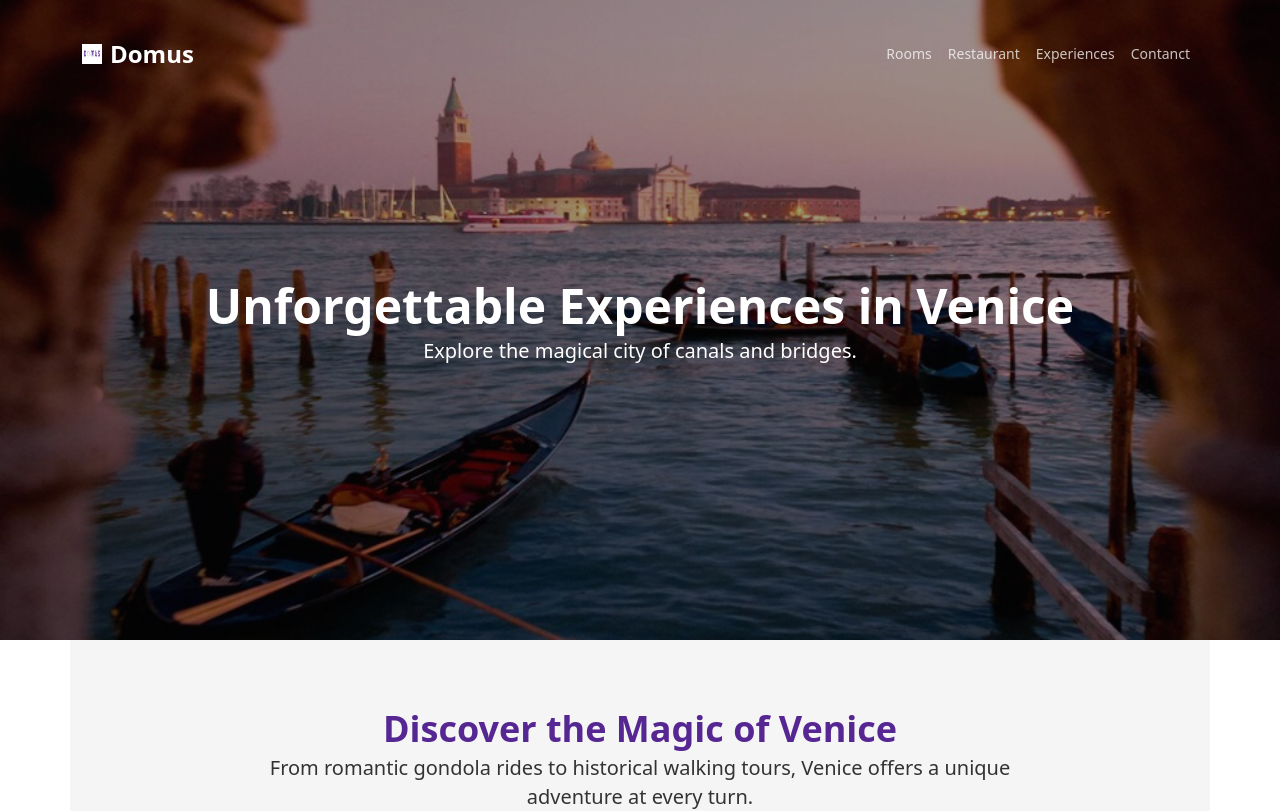
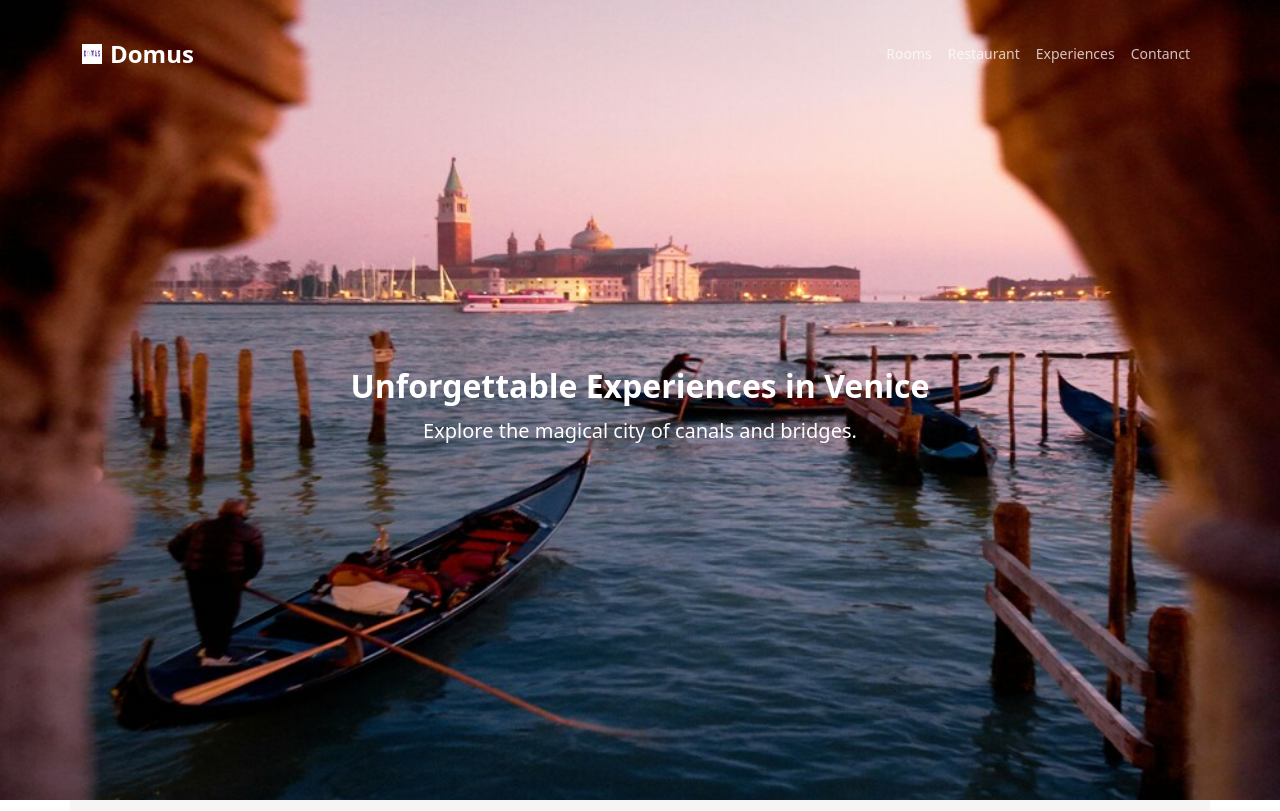
Before and after one commit to andrea-maiolo/epicode-Capstone, a React (Vite) app in the folder frontend/: page /experiences in a window 1280 px wide. Shown: the top 811 px of the page. Built offline with nearby package versions, Linux system fonts and the light colour scheme.

Commit message:
Refactor ExperienceVenice to use Bootstrap classes

```diff
--- a/frontend/src/components/ExperienceVenice/ExperienceVenice.jsx
+++ b/frontend/src/components/ExperienceVenice/ExperienceVenice.jsx
@@ -7,14 +7,15 @@ import "./Experience.scss";
 
 const ExperienceVenice = () => {
   return (
-    <div style={{ minHeight: "100vh", display: "flex", flexDirection: "column" }}>
+    <div className="vh-100 d-flex flex-column">
+      {/* // style={{ minHeight: "100vh", display: "flex", flexDirection: "column" }}> */}
       <MyNav />
 
       {/* Main Section */}
-      <main style={{ flexGrow: 1 }}>
-        <div className="text-center" style={{ position: "relative", height: "80vh", overflow: "hidden" }}>
+      <main className="flex-grow-1">
+        <div className="text-center position-relative vh-100 overflow-hidden">
           <img src={gondola} alt="Venice canals" style={{ width: "100%", height: "100%", objectFit: "cover" }} />
-          <div
+          {/* <div
             style={{
               position: "absolute",
               top: 0,
@@ -26,9 +27,11 @@ const ExperienceVenice = () => {
               justifyContent: "center",
               alignItems: "center",
             }}
-          >
+          > */}
+          <div className="position-absolute top-0 start-0 w-100 h-100 d-flex justify-content-center align-items-center">
             <div className="text-center text-white">
-              <h1 style={{ fontSize: "3rem", fontWeight: "bold" }}>Unforgettable Experiences in Venice</h1>
+              {/* <h1 style={{ fontSize: "3rem", fontWeight: "bold" }}> */}
+              <h1 className="fs-2 fw-bold">Unforgettable Experiences in Venice</h1>
               <p className="lead">Explore the magical city of canals and bridges.</p>
             </div>
           </div>
```
